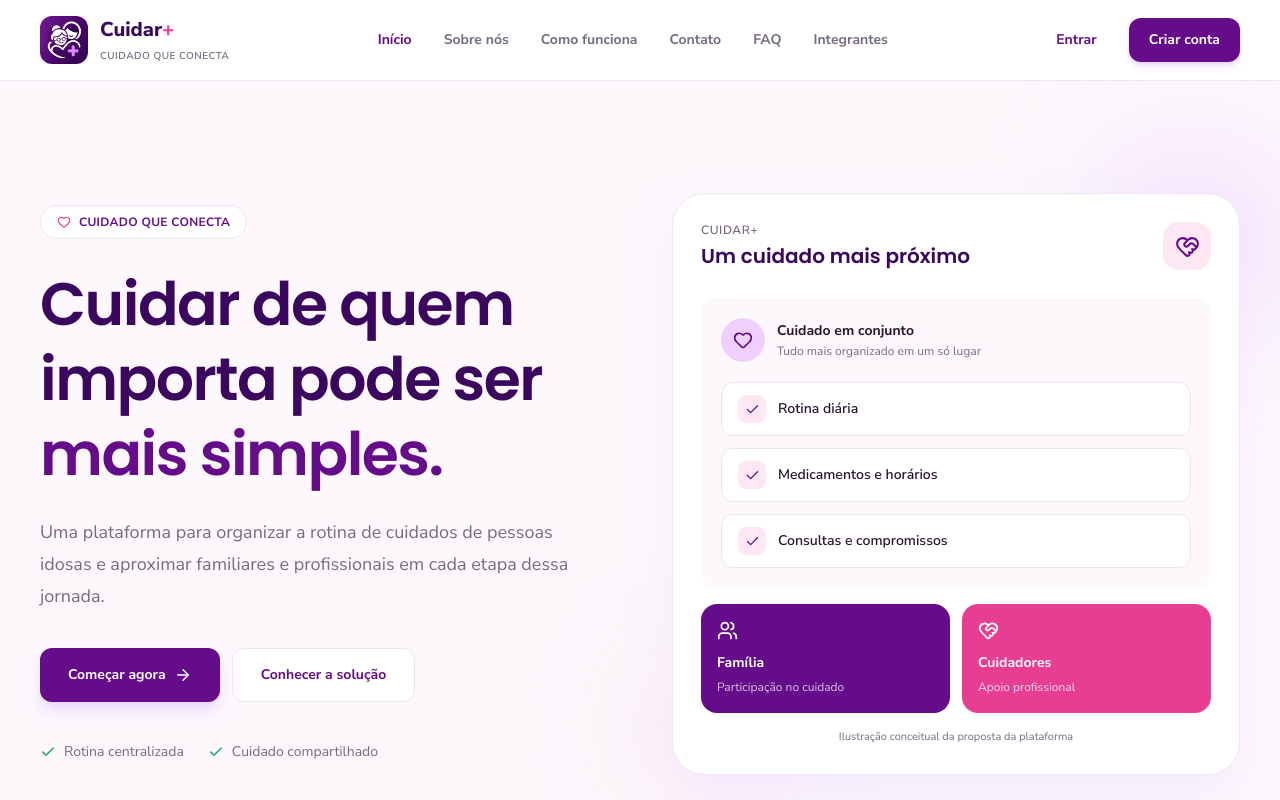
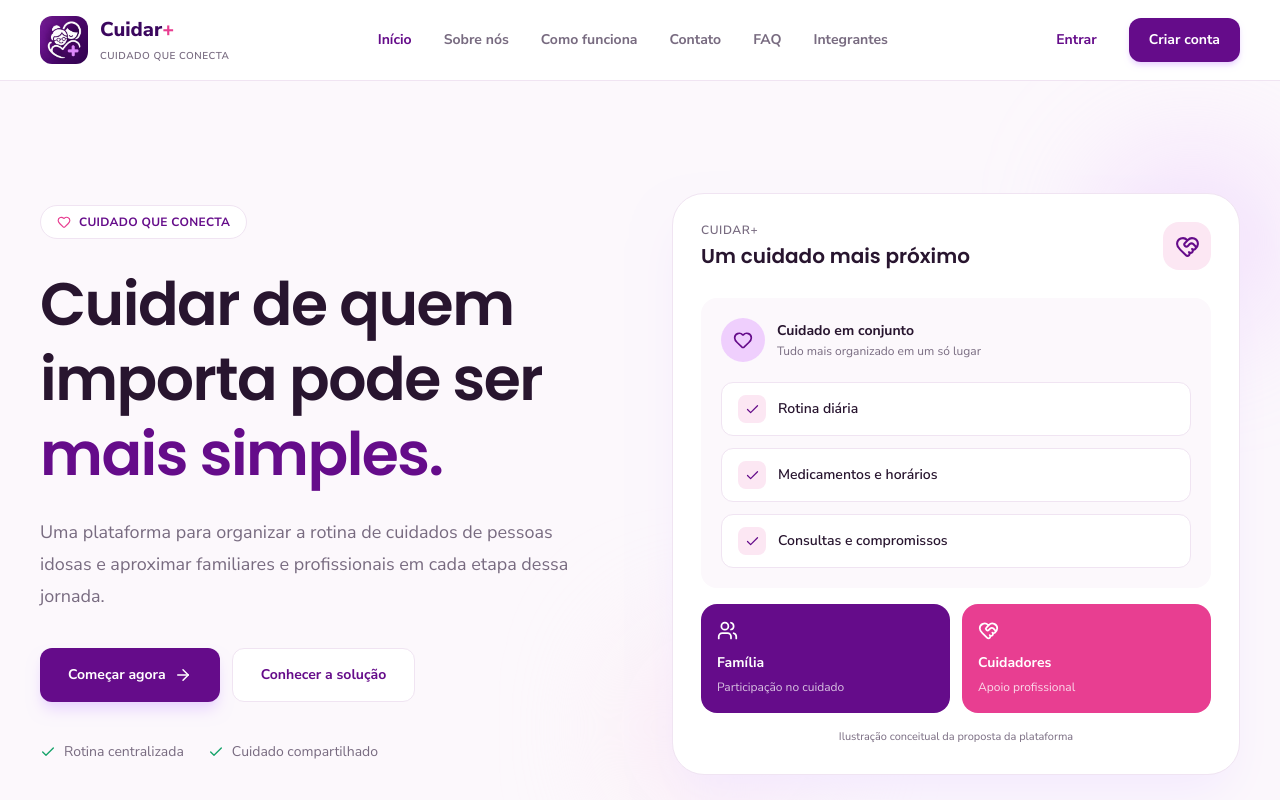
Before and after one commit to Cuidar-Global-Solution/cuidar-front, a React (Vite) app: page / in a window 1280 px wide. Shown: the top 800 px of the page. Built offline with nearby package versions, Linux system fonts and the light colour scheme.

Commit message:
fix: Retirando a configuração global das cores do texto

```diff
--- a/src/index.css
+++ b/src/index.css
@@ -44,7 +44,6 @@ h3,
 h4,
 h5,
 h6 {
-  color: var(--color-brand-dark);
   font-family: "Poppins", sans-serif;
   font-weight: 600;
 }
```
